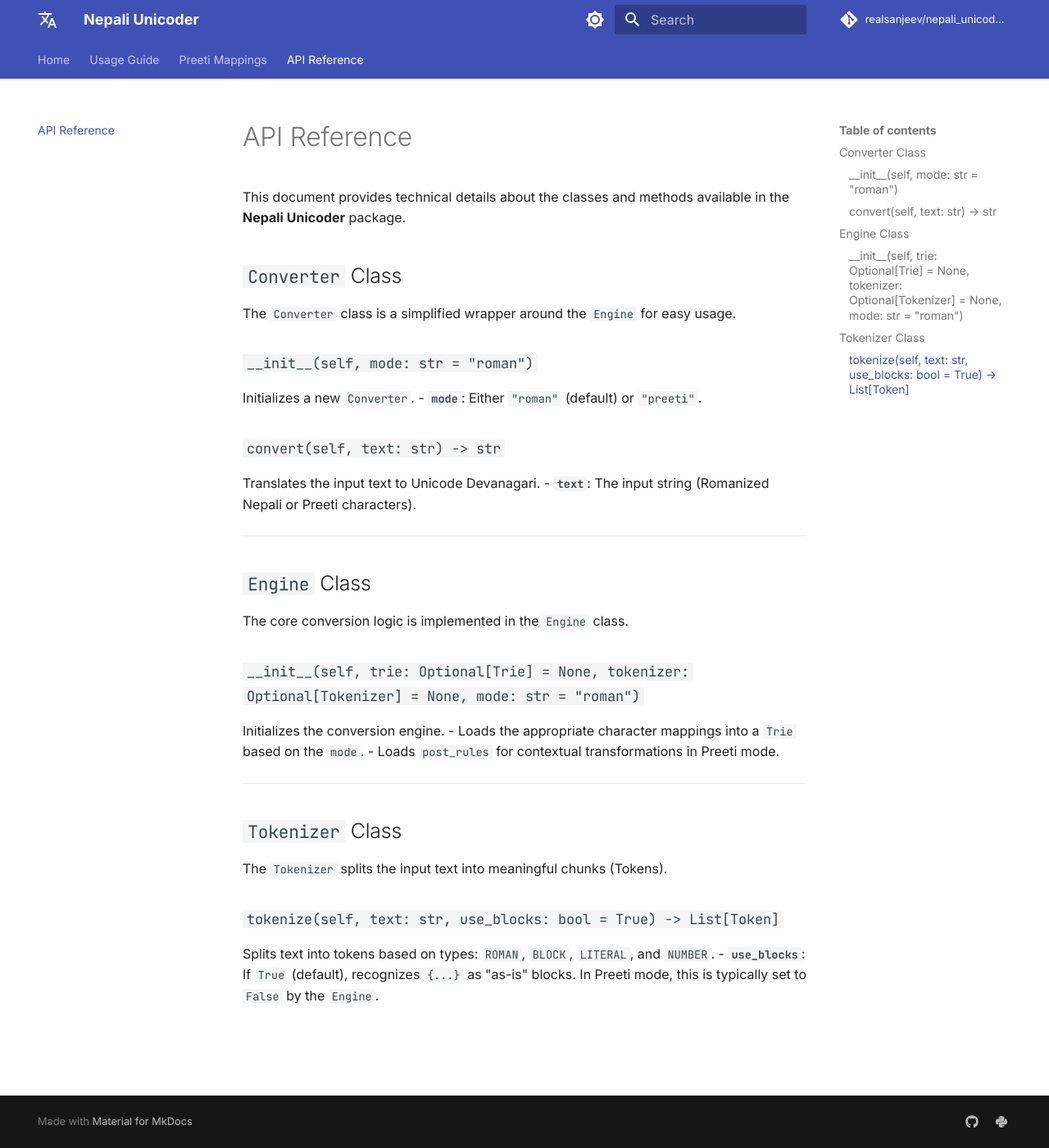
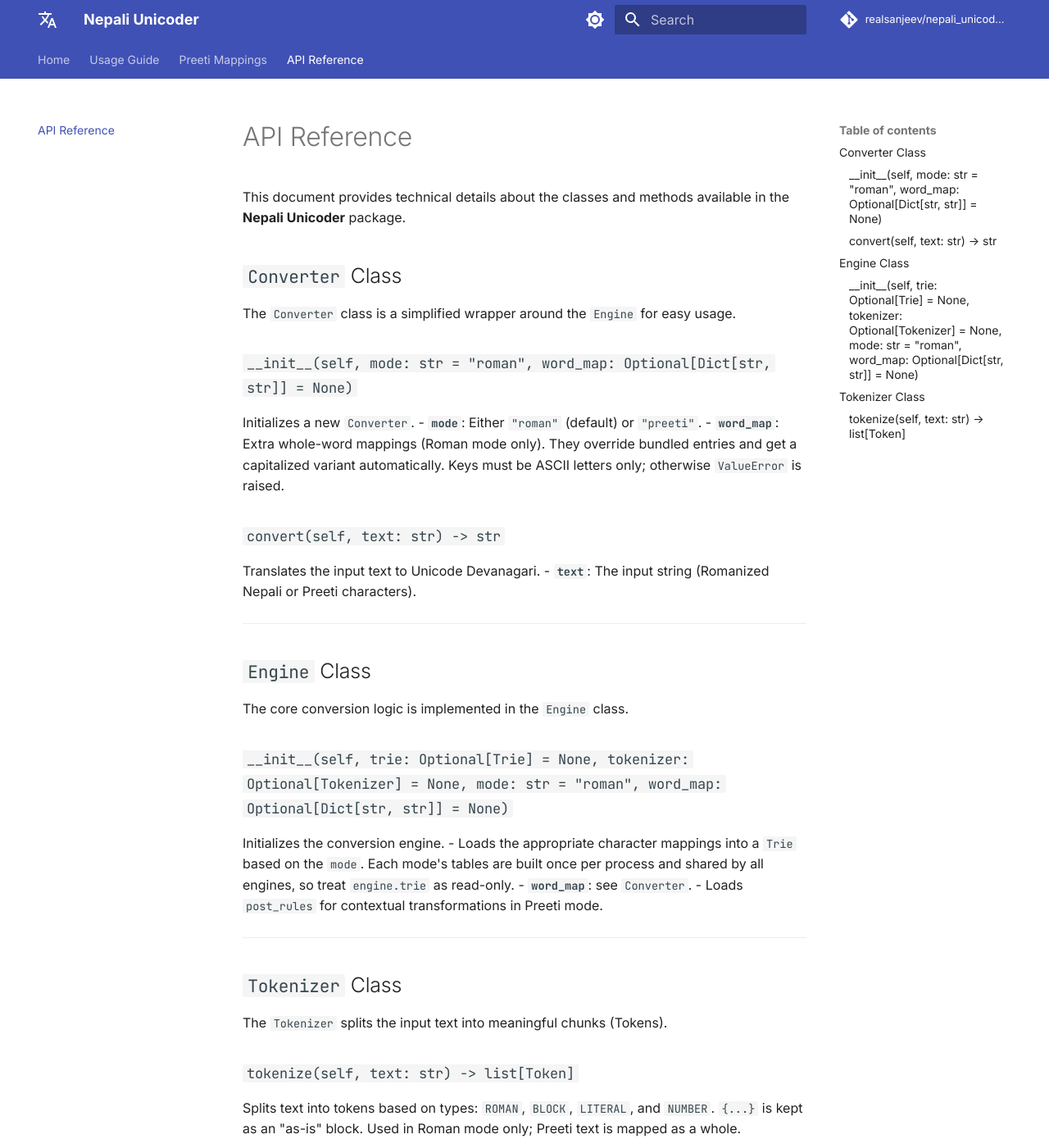
Before and after one commit to realsanjeev/nepali_unicoder, an MkDocs documentation site: the page built from docs/api_reference.md, in a window 1280 px wide and 1400 px high. Shown: the whole window at 82% size. Built offline with MkDocs 1.6.1 and Material for MkDocs 9.7.7, drawn with Linux system fonts in a browser that asks for light colours; comment, search, counter and statistics services are not loaded.

Commit message:
Release 0.3.0: custom word maps, table caching, conversion fixes
- Word maps match whole words only (bus no longer fires inside bushan)
- Preeti text is mapped as a whole, so digits and '.' use the Preeti map
- Preeti ^ः post-rule applies per line (re.MULTILINE)
- Converter(word_map={...}) adds user whole-word mappings (Roman mode)
- Each mode's tables are built once per process and shared
- Missing bundled data files now raise instead of silently passing text through
- Release workflow checks the tag matches the package version; CI adds 3.13
- requires-python >=3.8; removed rules.py and stale MANIFEST.in line
- Ruff lint/format fixes

```diff
--- a/docs/api_reference.md
+++ b/docs/api_reference.md
@@ -6,9 +6,12 @@ This document provides technical details about the classes and methods available
 
 The `Converter` class is a simplified wrapper around the `Engine` for easy usage.
 
-### `__init__(self, mode: str = "roman")`
+### `__init__(self, mode: str = "roman", word_map: Optional[Dict[str, str]] = None)`
 Initializes a new `Converter`.
 - **`mode`**: Either `"roman"` (default) or `"preeti"`.
+- **`word_map`**: Extra whole-word mappings (Roman mode only). They override bundled
+  entries and get a capitalized variant automatically. Keys must be ASCII letters only;
+  otherwise `ValueError` is raised.
 
 ### `convert(self, text: str) -> str`
 Translates the input text to Unicode Devanagari.
@@ -20,9 +23,11 @@ Translates the input text to Unicode Devanagari.
 
 The core conversion logic is implemented in the `Engine` class.
 
-### `__init__(self, trie: Optional[Trie] = None, tokenizer: Optional[Tokenizer] = None, mode: str = "roman")`
+### `__init__(self, trie: Optional[Trie] = None, tokenizer: Optional[Tokenizer] = None, mode: str = "roman", word_map: Optional[Dict[str, str]] = None)`
 Initializes the conversion engine.
-- Loads the appropriate character mappings into a `Trie` based on the `mode`.
+- Loads the appropriate character mappings into a `Trie` based on the `mode`. Each mode's
+  tables are built once per process and shared by all engines, so treat `engine.trie` as read-only.
+- **`word_map`**: see `Converter`.
 - Loads `post_rules` for contextual transformations in Preeti mode.
 
 ---
@@ -31,6 +36,6 @@ Initializes the conversion engine.
 
 The `Tokenizer` splits the input text into meaningful chunks (Tokens).
 
-### `tokenize(self, text: str, use_blocks: bool = True) -> List[Token]`
+### `tokenize(self, text: str) -> list[Token]`
 Splits text into tokens based on types: `ROMAN`, `BLOCK`, `LITERAL`, and `NUMBER`.
-- **`use_blocks`**: If `True` (default), recognizes `{...}` as "as-is" blocks. In Preeti mode, this is typically set to `False` by the `Engine`.
+`{...}` is kept as an "as-is" block. Used in Roman mode only; Preeti text is mapped as a whole.
--- a/pyproject.toml
+++ b/pyproject.toml
@@ -4,14 +4,14 @@ build-backend = "setuptools.build_meta"
 
 [project]
 name = "nepali-unicoder"
-version = "0.2.1"
+version = "0.3.0"
 description = "A Python package for Roman to Nepali (Devanagari) transliteration"
 authors = [
   { name="realsanjeev", email="075bei033.sanjeev@pcampus.edu.np" },
 ]
 readme = "README.md"
 license = { text = "MIT" }
-requires-python = ">=3.7"
+requires-python = ">=3.8"
 dependencies = []
 classifiers = [
     "Programming Language :: Python",
```
Also changed, not shown: CHANGELOG.md (+33 -0 lines), README.md (+6 -1 lines), docs/index.md (+1 -1 lines), docs/usage.md (+15 -0 lines), 11 other files.
